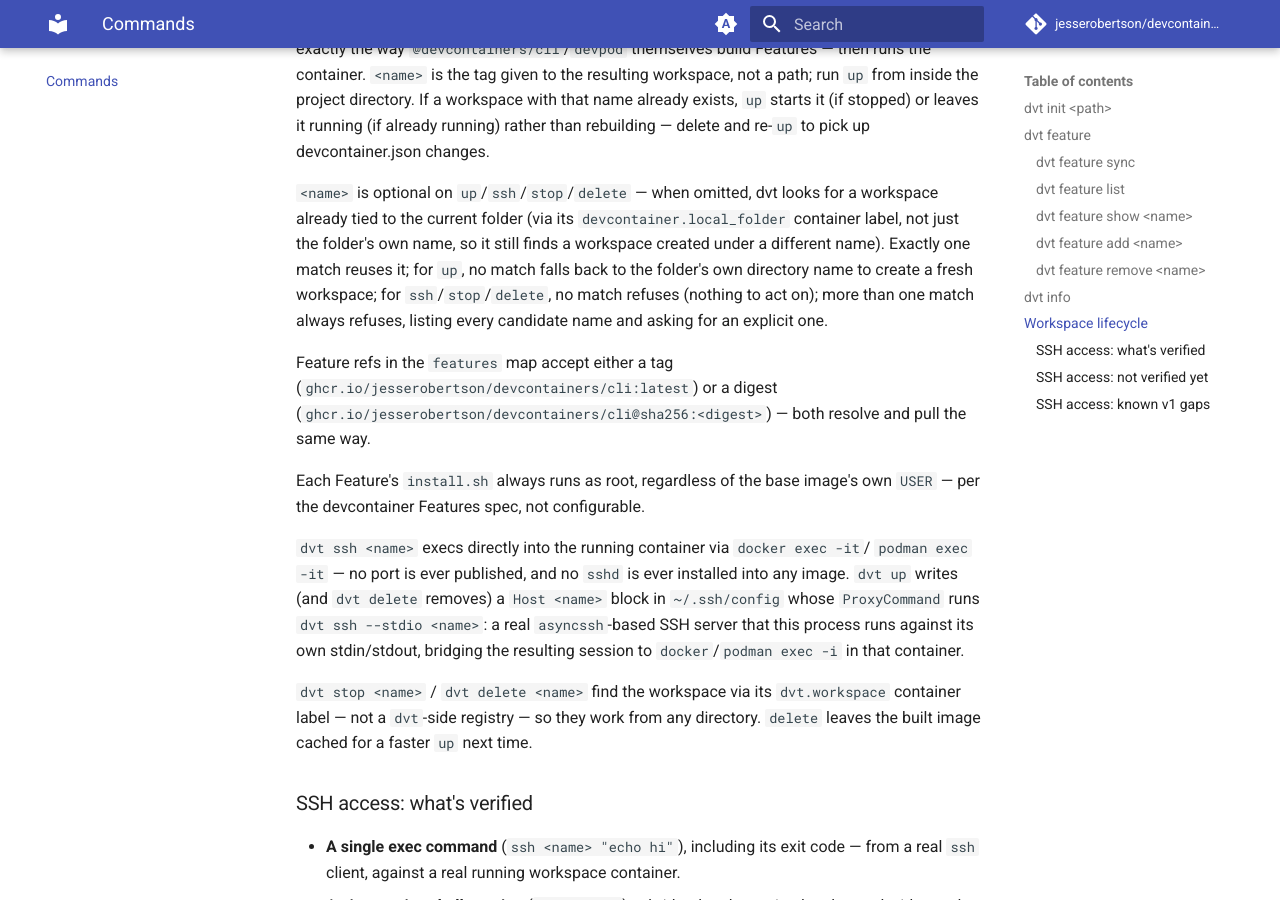
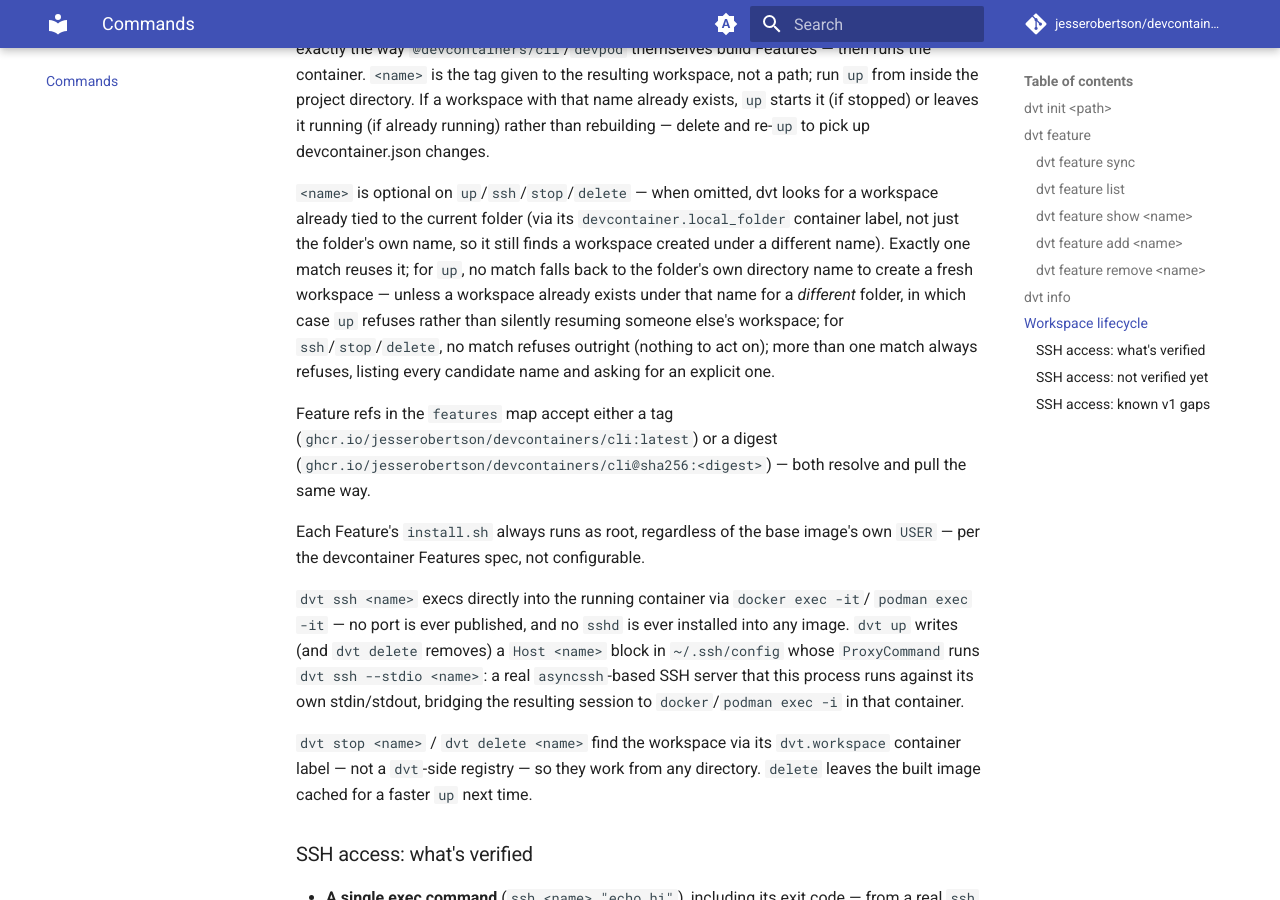
Before and after one commit to jesserobertson/devcontainers, an MkDocs documentation site: the page built from dvt/docs/content/commands.md, in a window 1280 px wide and 900 px high, scrolled down 2046 px. Built offline with MkDocs 1.6.1 and Material for MkDocs 9.7.7, drawn with Linux system fonts in a browser that asks for light colours; comment, search, counter and statistics services are not loaded.

Commit message:
docs(dvt): describe up's same-name-different-folder refusal accurately
resolve_for_up's docstring, commands.md, and the CHANGELOG entry all
still described the old unconditional directory-name fallback after
the final-review fix wave added a refusal for that name already
belonging to a different folder - left inaccurate by that same commit.

```diff
--- a/dvt/docs/content/commands.md
+++ b/dvt/docs/content/commands.md
@@ -85,9 +85,10 @@ devcontainer.json changes.
 already tied to the current folder (via its `devcontainer.local_folder` container label, not
 just the folder's own name, so it still finds a workspace created under a different name).
 Exactly one match reuses it; for `up`, no match falls back to the folder's own directory name
-to create a fresh workspace; for `ssh`/`stop`/`delete`, no match refuses (nothing to act on);
-more than one match always refuses, listing every candidate name and asking for an explicit
-one.
+to create a fresh workspace — unless a workspace already exists under that name for a
+*different* folder, in which case `up` refuses rather than silently resuming someone else's
+workspace; for `ssh`/`stop`/`delete`, no match refuses outright (nothing to act on); more than
+one match always refuses, listing every candidate name and asking for an explicit one.
 
 Feature refs in the `features` map accept either a tag
 (`ghcr.io/jesserobertson/devcontainers/cli:latest`) or a digest
```
Also changed, not shown: dvt/CHANGELOG.md, 1 other file.
